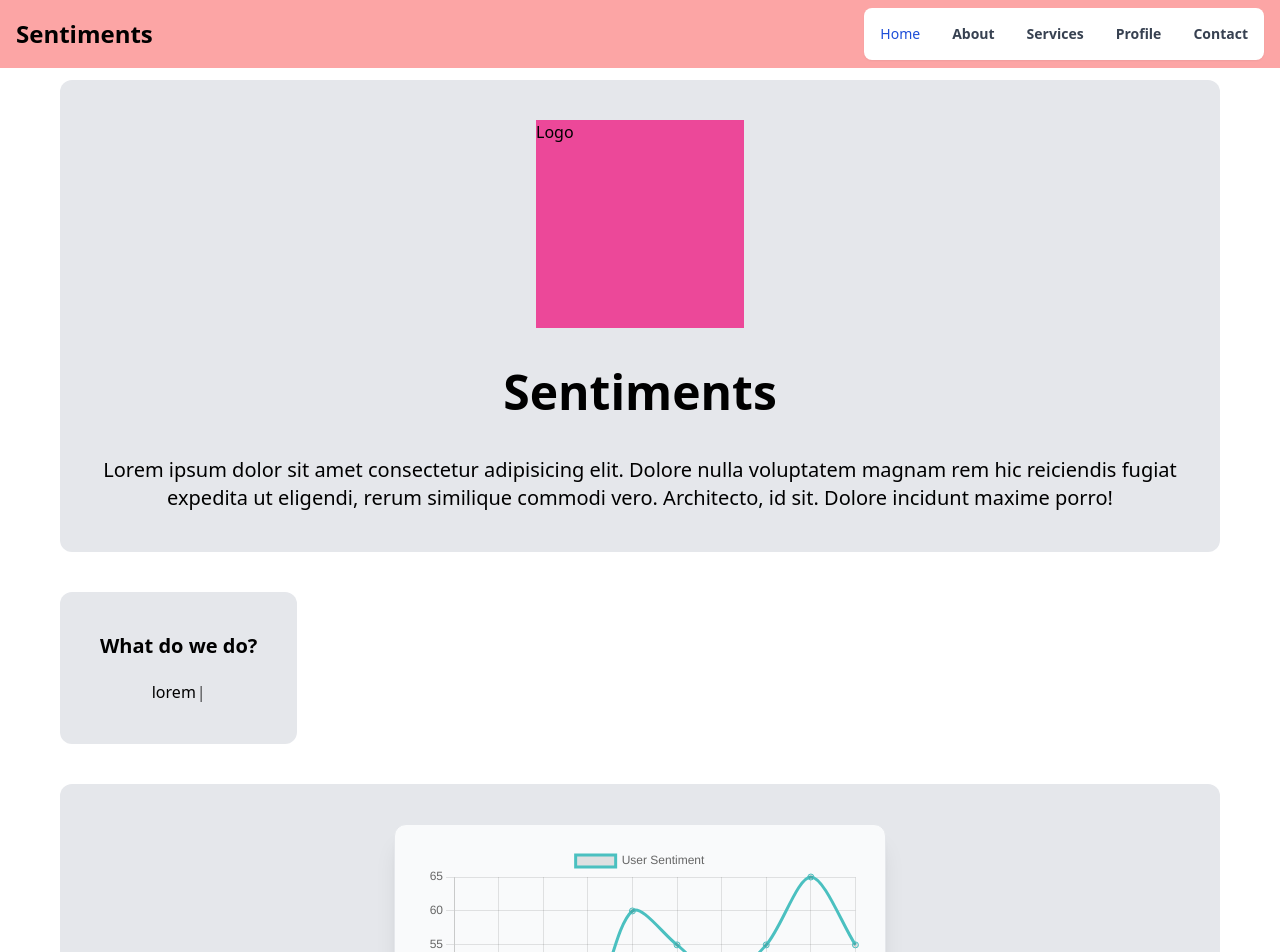
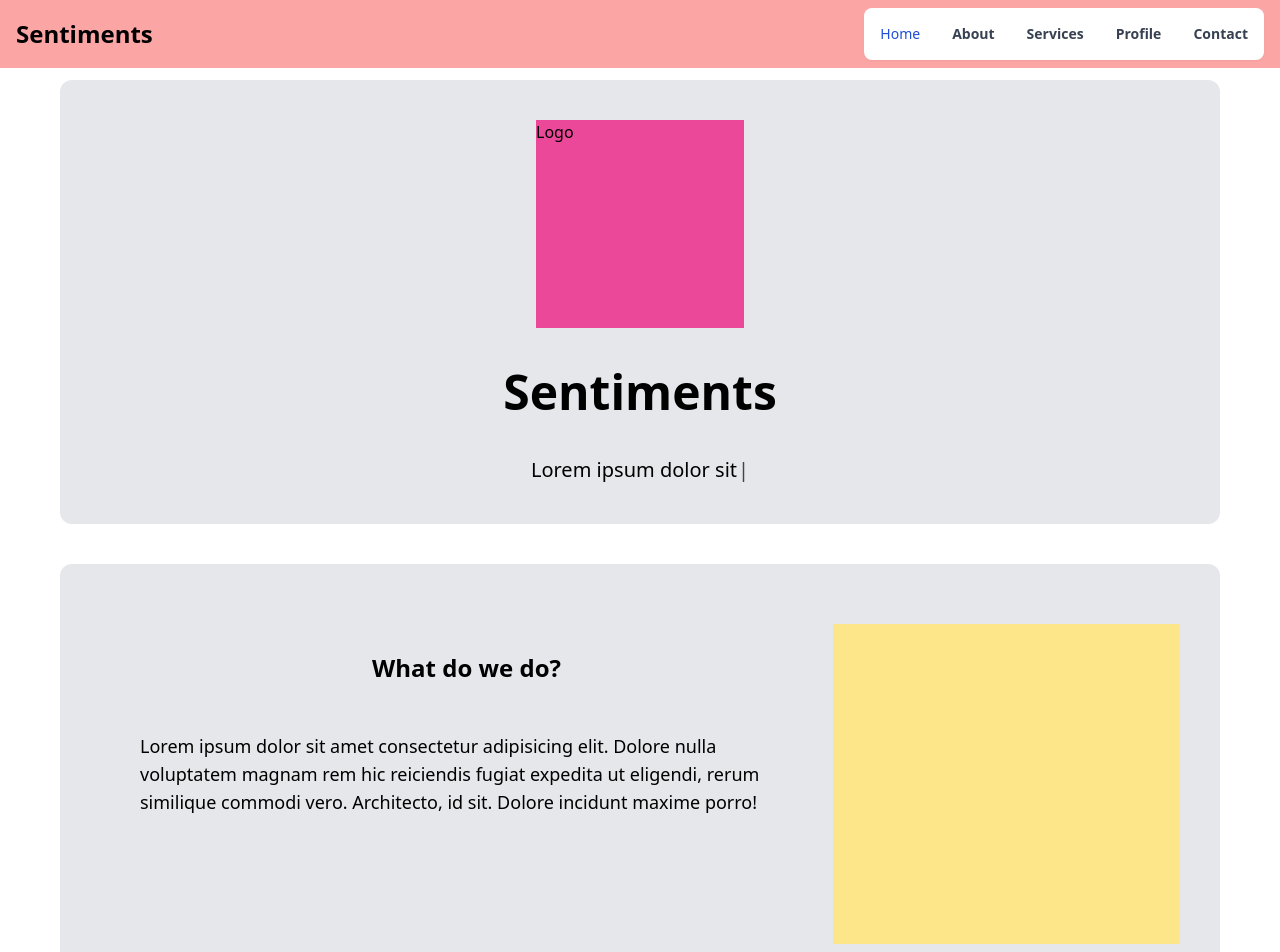
Before and after one commit to tany071/sentiments, a Next.js app: page / in a window 1280 px wide. Shown: the top 952 px of the page. Built offline with nearby package versions, Linux system fonts and the light colour scheme.

Commit message:
:construction: Changes in home page

```diff
--- a/src/pages/index.tsx
+++ b/src/pages/index.tsx
@@ -18,36 +18,44 @@ const Home: NextPage = () => {
           <div className="flex flex-col items-center justify-center space-y-10 ">
             <h1 className="bg-pink-500 h-52 w-52 ">Logo</h1>
             <h1 className="text-5xl font-bold">Sentiments</h1>
-            <p className="text-center text-xl">
+            <div className="text-xl">
+            <Typewriter
+                 options={{
+                    loop: true,
+                  }}
+                  onInit={(typewriter) => {
+                           typewriter.typeString('Lorem ipsum dolor sit')
+                           .pauseFor(2500)
+                          .deleteAll()
+                          .start();
+                  }}
+              />
+              </div>
+
+
+            {/* <p className="text-center text-xl">
+              Lorem ipsum dolor sit amet consectetur adipisicing elit. Dolore
+              nulla voluptatem magnam rem hic reiciendis fugiat expedita ut
+              eligendi, rerum similique commodi vero. Architecto, id sit. Dolore
+              incidunt maxime porro!
+            </p> */}
+          </div>
+        </section>
+        <section className="p-10">
+          <div className="flex justify-between  bg-gray-200 p-10 rounded-xl space-y-5 ">
+           <div className="flex-col justify-center place-items-center">
+            <h1 className=" text-2xl font-bold py-12 px-10">What do we do?</h1>
+            <p className="text-lg px-10">
               Lorem ipsum dolor sit amet consectetur adipisicing elit. Dolore
               nulla voluptatem magnam rem hic reiciendis fugiat expedita ut
               eligendi, rerum similique commodi vero. Architecto, id sit. Dolore
               incidunt maxime porro!
             </p>
-          </div>
-        </section>
-        <section className="p-10">
-          <div className="flex justify-between">
-           <div className="flex-col justify-center place-items-center bg-gray-200 p-10 rounded-xl space-y-5 ">
-            <h1 className=" text-xl font-bold ">What do we do?</h1>
-            {/* <p className="">
-              Lorem ipsum dolor sit amet consectetur adipisicing elit. Dolore
-              nulla voluptatem magnam rem hic reiciendis fugiat expedita ut
-              eligendi, rerum similique commodi vero. Architecto, id sit. Dolore
-              incidunt maxime porro!
-            </p> */}
-              <Typewriter
-                 options={{
-                    loop: true,
-                  }}
-                  onInit={(typewriter) => {
-                           typewriter.typeString('loremipsum')
-                           .pauseFor(1500)
-                          .deleteAll()
-                          .start();
-                  }}
-              />
 
+
+
+           </div>
+           <div className=" h-80 w-5/6   bg-amber-200">
 
            </div>
           </div>
```
